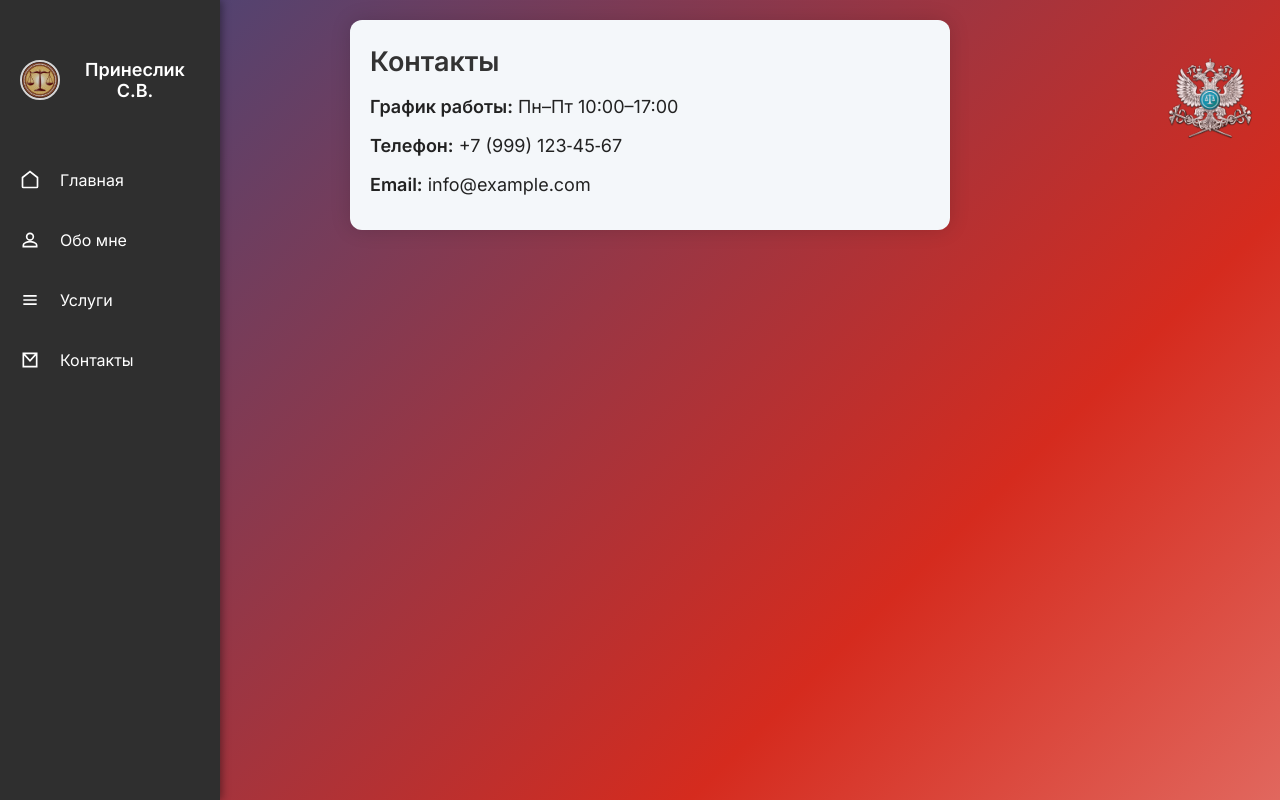
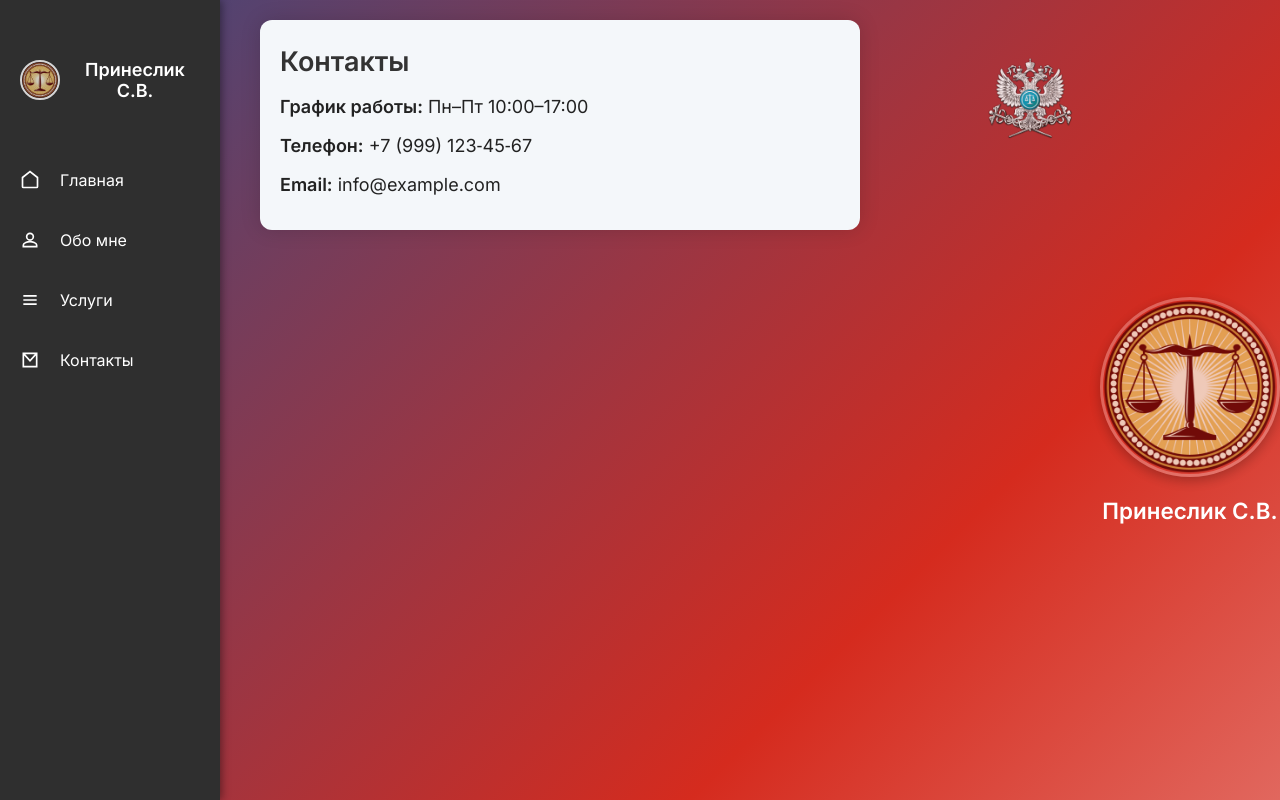
Before and after one commit to Valera2124/svetlana-site, a plain HTML site: page contact.html in a window 1280 px wide. Drawn offline with Linux system fonts and the light colour scheme.

Commit message:
Update contact.html

```diff
--- a/contact.html
+++ b/contact.html
@@ -181,5 +181,9 @@
       <p><strong>Email:</strong> info@example.com</p>
     </section>
   </main>
+<footer class="footer-logo">
+  <img src="logotip.png" alt="Логотип" class="footer-logo-img" />
+  <h2 class="footer-text">Принеслик С.В.</h2>
+</footer>
 </body>
 </html>
```
